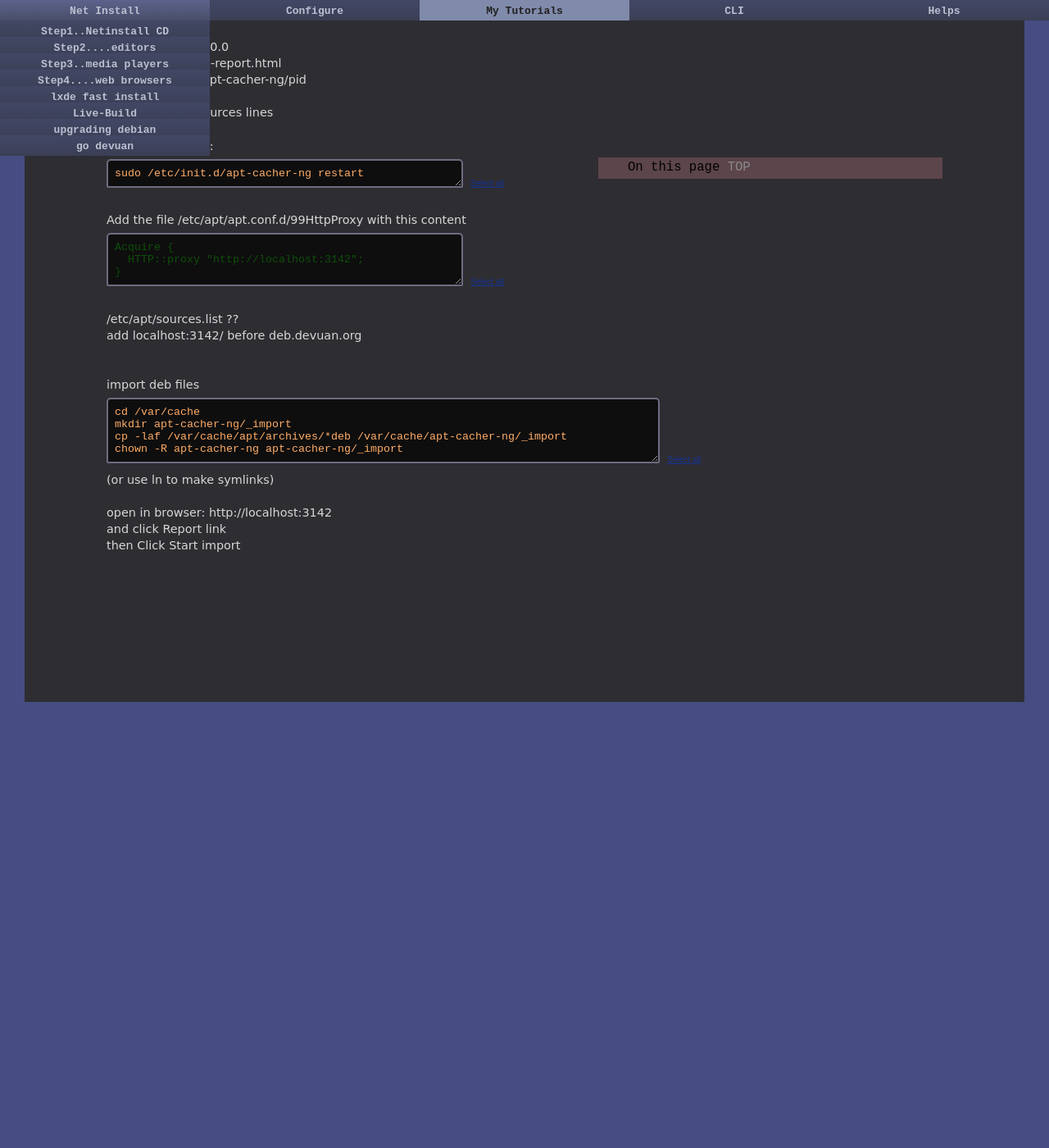
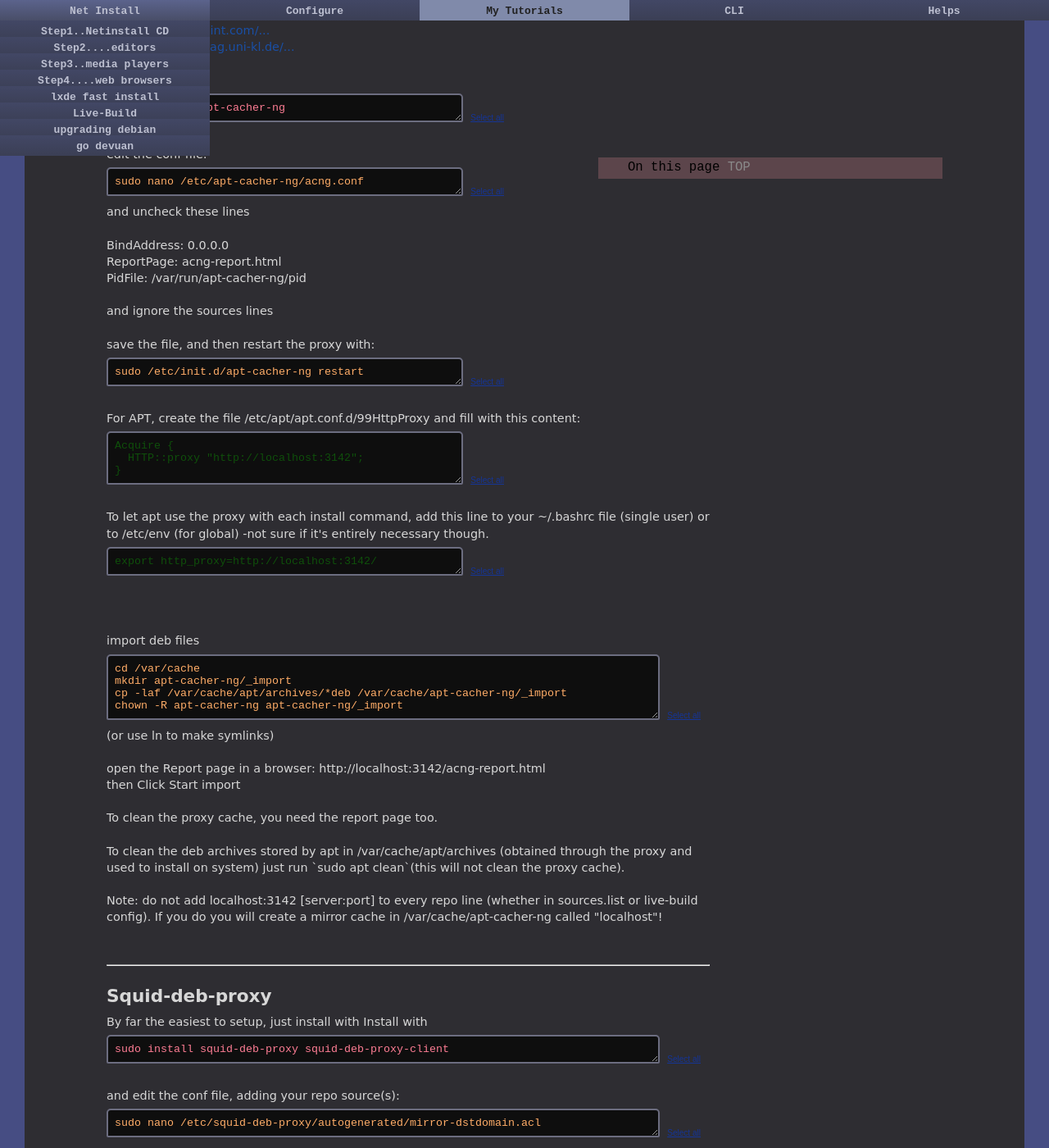
Before and after one commit to dquinton/debian-install, a Jekyll site: the page built from config/apt-proxy.html, in a window 1280 px wide and 1400 px high, scrolled down 2145 px. Shown: the whole window at 82% size. Built offline with Jekyll 4.4.1, drawn with Linux system fonts in a browser that asks for light colours; before the commit the page ends 3001 px from its top, so only the background shows below that; some of the changed text lies outside the part shown.

Commit message:
updating apt proxy pg

```diff
--- a/config/apt-proxy.html
+++ b/config/apt-proxy.html
@@ -11,6 +11,7 @@
              <ul>
                 <li><a href="#1">Approx</a></li>
                 <li><a href="#2">Apt-cacher-ng </a></li>
+                <li><a href="#3">squid-deb-proxy</a></li>
                </ul>
     </li>
   </ul>
@@ -20,14 +21,21 @@
 <table cellpadding="5"><tr><td>
    <a href="#1">Approx</a><br>
    <a href="#2">Apt-cacher-ng </a><br>
-
+  <a href="#3">squid-deb-proxy</a><br>
 </td></tr></table>
 </div>
 <div class="parent"><a href="../configure.html">Configure</a> ></div>
 
 <div class="cont">
 
-
+Some choices of apt proxies are:
+<br> <br>
+<b>Approx</b> - a little complex to set up, needing a super-server, such as rinetd or xinetd, to call it on demand. Import from apt cache function. I still can't get this to work.
+<br> <br>
+<b>Apt-cacher-ng</b> - more straight-forward and it works, although apt still keeps installed deb archives in its own cache, so that's in two places on the disk (until you run apt clean). Cache is stored in a repository structure and import is possible. Cleaning is done through its web browser control page.
+<br> <br>
+<b>squid-deb-proxy</b> - easiest to install, but the cache is unreadable - accessible by root and structured as a web proxy.
+<br> <br>
 <h2 id="1" class="tag">Approx</h2>
 
 <form><textarea name="T" id="install" rows="1" cols="50">
@@ -164,7 +172,7 @@
 <br>
 and ignore the sources lines
 <br><br>
-save the file then:
+save the file, and then restart the proxy with:
 
 <form><textarea name="T" id="cmd" rows="1" cols="50">
 sudo /etc/init.d/apt-cacher-ng restart</textarea>
@@ -173,7 +181,7 @@
 
 
 <br>
-Add the file /etc/apt/apt.conf.d/99HttpProxy with this content
+For APT, create the file /etc/apt/apt.conf.d/99HttpProxy and fill with this content:
 
 
 <form><textarea name="T" id="file" rows="3" cols="50">
@@ -184,8 +192,12 @@
 </form>
 
 <br>
-/etc/apt/sources.list ??<br>
-add localhost:3142/ before deb.devuan.org
+To let apt use the proxy with each install command, add this line to your ~/.bashrc file (single user) or to /etc/env (for global) -not sure if it's entirely necessary though.
+
+<form><textarea name="T" id="file" rows="1" cols="50">
+export http_proxy=http://localhost:3142/</textarea>
+&nbsp;<input type="button" class="submitLink" value="Select all" onClick="javascript:this.form.T.focus();this.form.T.select();">
+</form>
 
 <br><br><br>
 import deb files
@@ -201,14 +213,35 @@
 
 (or use ln to make symlinks)
 <br><br>
-open in browser: http://localhost:3142<br>
-and click Report link<br>
+open the Report page in a browser: http://localhost:3142/acng-report.html <br>
 then Click Start import
+<br><br>
+To clean the proxy cache, you need the report page too.
+<br><br>
+To clean the deb archives stored by apt in /var/cache/apt/archives (obtained through the proxy and used to install on system) just run `sudo apt clean`(this will not clean the proxy cache).
+<br><br>
+Note: do not add localhost:3142 [server:port] to every repo line (whether in sources.list or live-build config).  If you do you will create a mirror cache in /var/cache/apt-cacher-ng called "localhost"!
 
 
+<br><br><br>
+<hr>
+<br>
+<h2 id="3" class="tag">Squid-deb-proxy</h2>
 
-<br><br><br><br>
-
+By far the easiest to setup, just install with
+Install with
+<form><textarea name="T" id="install" rows="1" cols="80">
+sudo install squid-deb-proxy squid-deb-proxy-client</textarea>
+&nbsp;<input type="button" class="submitLink" value="Select all" onClick="javascript:this.form.T.focus();this.form.T.select();">
+</form>
+<br>
+and edit the conf file, adding your repo source(s):
+<form><textarea name="T" id="cmd" rows="1" cols="80">
+sudo nano /etc/squid-deb-proxy/autogenerated/mirror-dstdomain.acl</textarea>
+&nbsp;<input type="button" class="submitLink" value="Select all" onClick="javascript:this.form.T.focus();this.form.T.select();">
+</form>
+<br>
+No need to add a proxy conf file to /etc/apt/
 
 <br><br><br><br>
 </div>
--- a/netinstall/step1.html
+++ b/netinstall/step1.html
@@ -118,7 +118,7 @@
 
 <br><br>
 <h3>Build your own ISO </h3>
-Or you could build your own Live Cd (an advanced method and you need a running Linux OS to work from), a custom-made Debian with all the software you need pre-installed, using <b>Live Helper </b>-see my <a href="{{site.baseurl}}/tutorial/17-remote-install.html">Remote install</a> page.
+Or you could build your own Live Cd (an advanced method and you need a running Linux OS to work from), a custom-made Debian with all the software you need pre-installed, using <b>Live Helper </b>-see my <a href="live-build.html">Live build</a> page.
 <br><br>
 But this method may not work for building Devuan... I would still recommend installing a base system and then installing the desktop afterwards from the command line, or in a chroot environment from a Linux OS on another partition.
 
```
Also changed, not shown: other parts of config/apt-proxy.html (+1 -1 lines).
